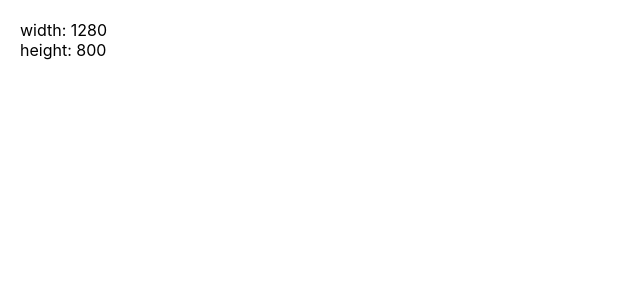
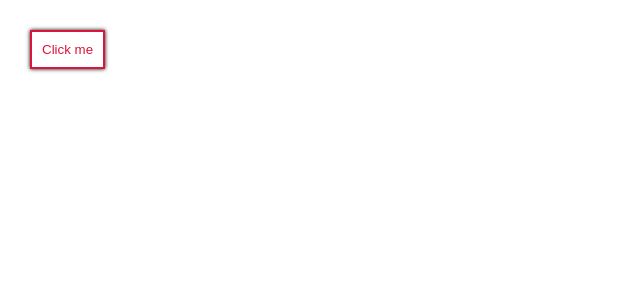
Before and after one commit to RobFyd/practice-in-react, a JavaScript app: page / in a window 1280 px wide. Shown: the top 300 px of the page, without its empty margins (0-640 px from the left). Built offline with nearby package versions, Linux system fonts and the light colour scheme; the HTML template or start-up script is replaced by a standard one.

Commit message:
styled-components button

```diff
--- a/src/App.js
+++ b/src/App.js
@@ -1,39 +1,19 @@
-import { useState, useEffect } from "react";
-import './App.css';
+import styled from "styled-components";
+// import './App.css';
 
-const useWindowDimenmsions = () => {
-  const [dimensions, setDimensions] = useState({
-    width: window.innerWidth,
-    height: window.innerHeight,
-  });
-
-  const updateDimensions = () => {
-    setDimensions({
-      width: window.innerWidth,
-      height: window.innerHeight,
-    });
-  }
-
-  useEffect(() => {
-    window.addEventListener("resize", updateDimensions);
-
-    return () => {
-      window.removeEventListener("resize", updateDimensions)
-    };
-  }, []);
-
-  return dimensions;
-}
+const Button = styled.button`
+  border: 2px solid crimson;
+  box-shadow: 0 0 4px black;
+  padding: 10px;
+  margin: 10px;
+  background: white;
+  color: crimson;
+`;
 
 function App() {
-const dimensions = useWindowDimenmsions();
-
   return (
-    <>
-      width: {dimensions.width}<br />
-      height: {dimensions.height}<br />
-    </>
-  );
+    <Button>Click me</Button>
+  )
 }
 
 export default App;
```
Also changed, not shown: 1 other file (tests, documents, lock files or other folders).
